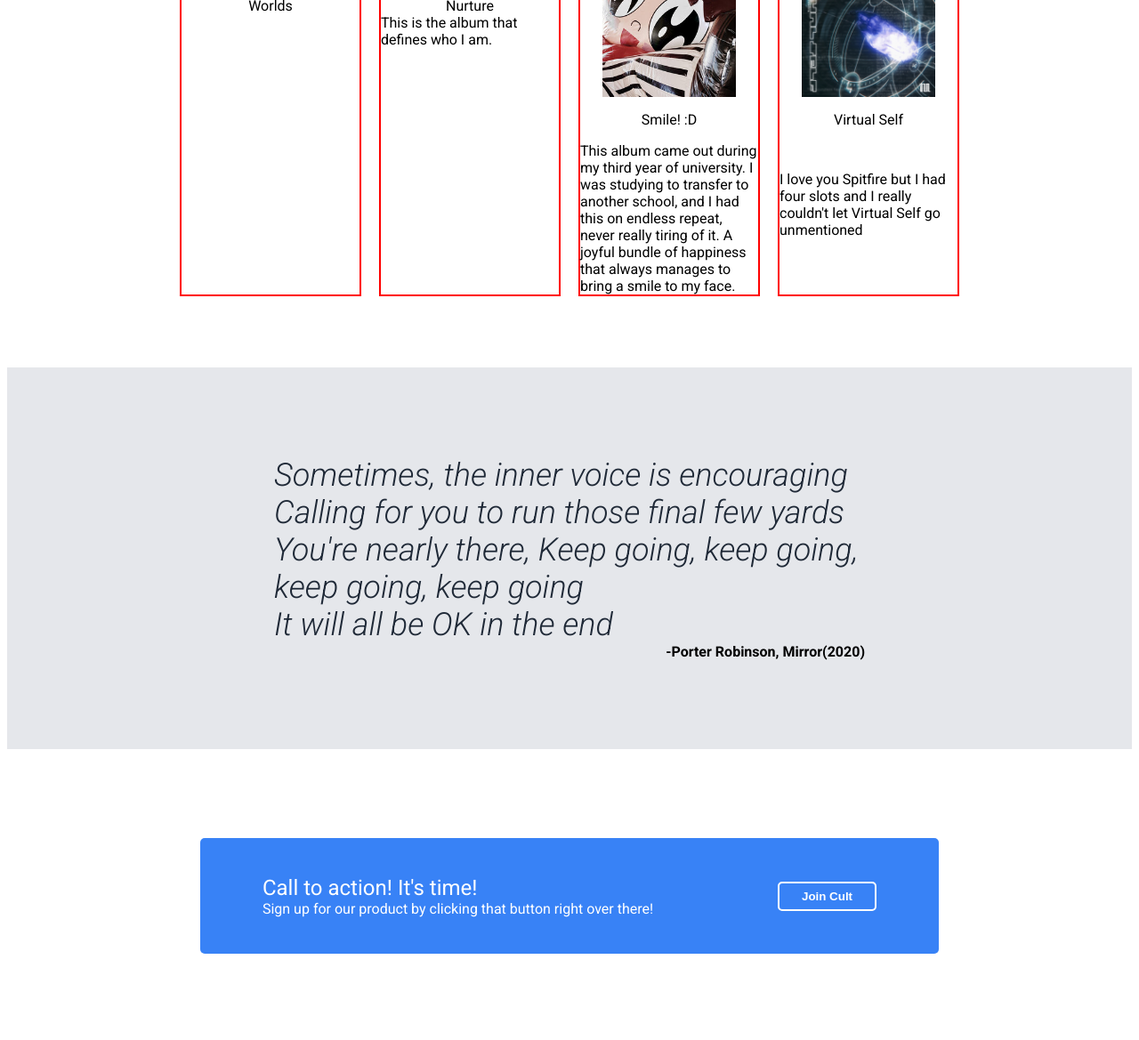
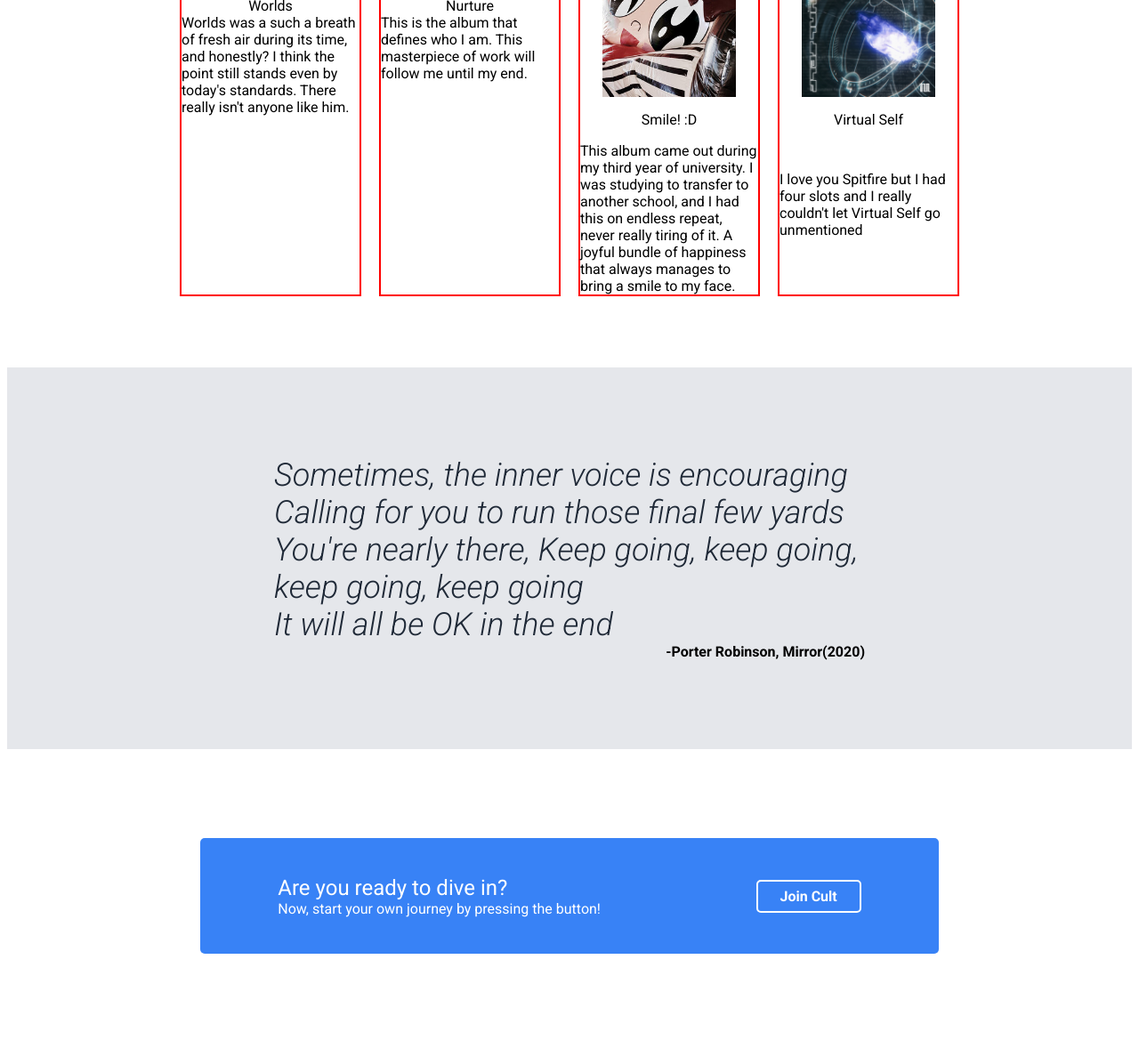
Before and after one commit to omulll/landing-page, a plain HTML site: page index.html in a window 1280 px wide. Shown: the part 581-1750 px from the top of the page at 89% size. Drawn offline with Linux system fonts and the light colour scheme.

Commit message:
Add call for action text and link
Finished the final part of the page by linking the button with a youtube link of Porter's first album Worlds. Also added snippets of text for his albums.

```diff
--- a/index.html
+++ b/index.html
@@ -38,11 +38,12 @@
             <div class="block">
                 <img src="./images/Porter_Robinson_-_Worlds.jpeg" alt="Album Art of Worlds" width="150">
                 <div>Worlds</div>
+                <div>Worlds was a such a breath of fresh air during its time, and honestly? I think the point still stands even by today's standards. There really isn't anyone like him.</div>
             </div>
             <div class="block">
                 <img src="./images/Porter_Robinson_-_Nurture.png" alt="Album Art of Nurture" width="150">
                 <div>Nurture</div>
-                <div>This is the album that defines who I am.</div>
+                <div>This is the album that defines who I am. This masterpiece of work will follow me until my end.</div>
             </div>
             <div class="block">
                 <img src="./images/Porter_Robinson_Smile!_D_album_cover.jpeg" alt="Album Art of Smile!" width="150">
@@ -70,10 +71,10 @@
 
     <div class="end">
         <div class="endText">
-            <div class="headerText">Call to action! It's time!</div>
-            <div class="bodyText">Sign up for our product by clicking that button right over there!</div>
+            <div class="headerText">Are you ready to dive in?</div>
+            <div class="bodyText">Now, start your own journey by pressing the button!</div>
         </div>
-        <button class="button">Join Cult</button>
+        <a href="https://www.youtube.com/watch?v=2pbp-6y9gJg" target="_blank" rel="noopener noreferrer" class="button">Join Cult</a>
     </div>
 
     <div class="footer">
```
